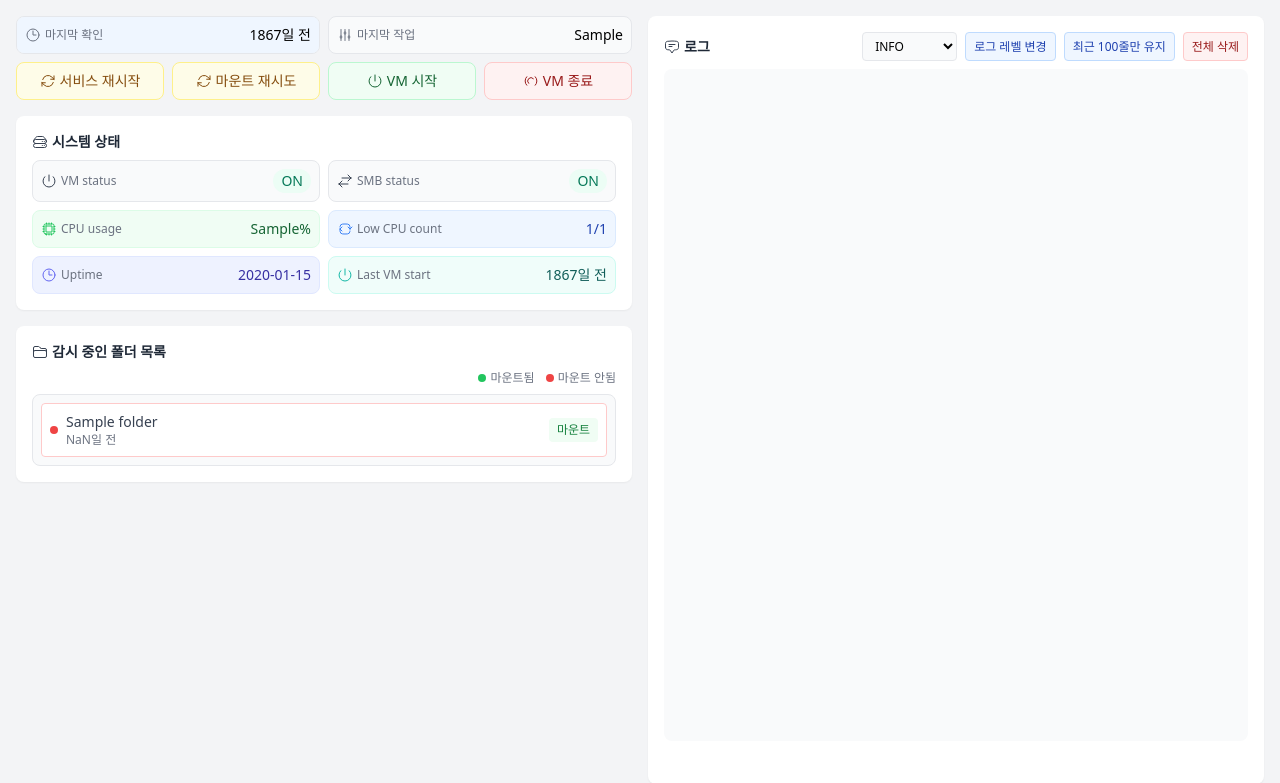
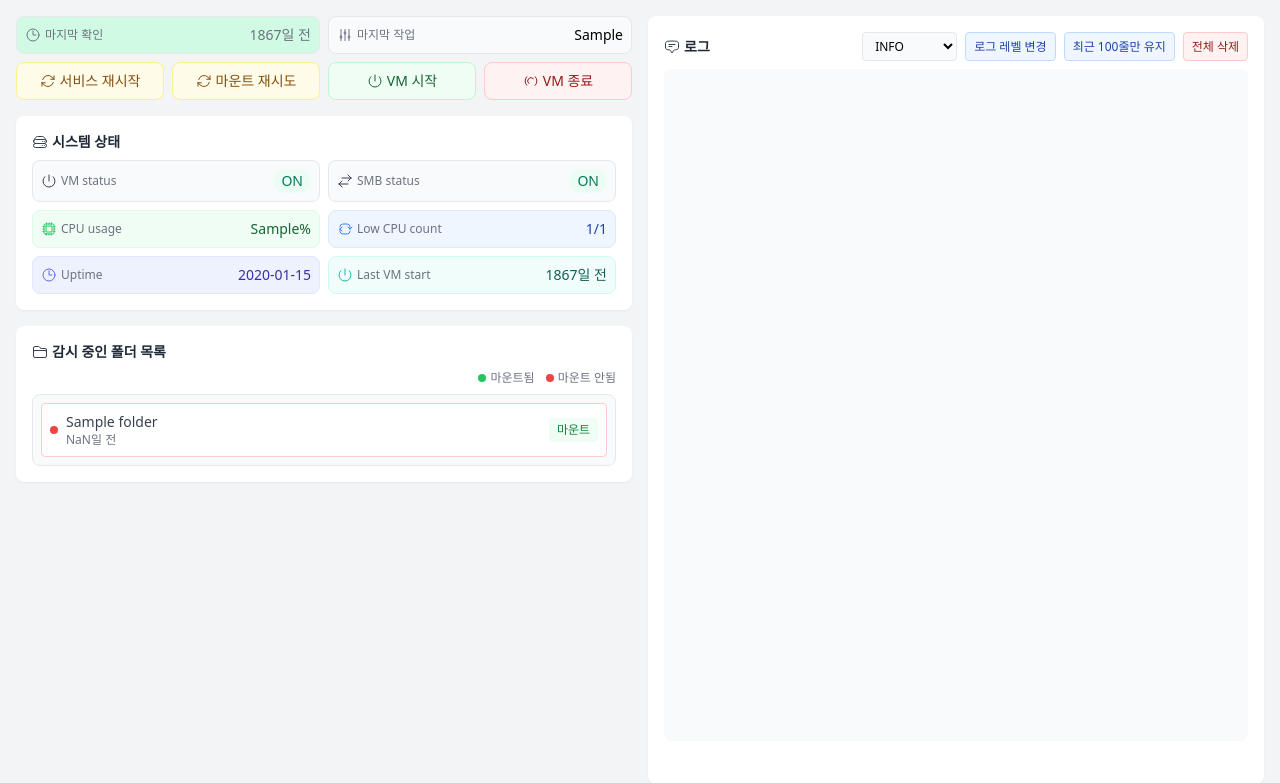
Before and after one commit to wooooooooooook/gshare-manager, a Flask app: template templates/index.html in a window 1280 px wide. Shown: the top 783 px of the page. Run offline with Flask 3, Linux system fonts and the light colour scheme; the template is opened without the code that fills it: most values are stand-ins (such as "Sample title", 1, 10 or a date in 2020); data that the repository does not hold is empty; parts of the project's set-up code (start-up, migrations or seed data) failed here and were passed over; some libraries are stand-ins or nearby versions.

Commit message:
Adjust progress bar update interval and styling
- Change progress bar update interval from 100ms to 1000ms
- Update progress bar color from blue to emerald
- Modify transition duration for smoother progress bar animation
- Add text color styling to last check time element

```diff
--- a/static/scripts.js
+++ b/static/scripts.js
@@ -92,7 +92,7 @@ window.onload = function () {
     });
 
     // 프로그레스 바 업데이트 시작
-    setInterval(updateProgressBar, 100);  // 100ms마다 업데이트
+    setInterval(updateProgressBar, 1000);  // 1000ms마다 업데이트
 
     // 1초마다 시간 표시 업데이트
     setInterval(function () {
--- a/templates/index.html
+++ b/templates/index.html
@@ -18,7 +18,7 @@
                 <div class="grid grid-cols-2 gap-2">
                     <div class="flex justify-between bg-gray-50 rounded-lg p-2 border border-gray-200 toggle-text relative overflow-hidden">
                         <div class="absolute inset-0 bg-gray-100">
-                            <div class="last-check-progress h-full bg-blue-50 transition-all duration-100" style="width: 0%"></div>
+                            <div class="last-check-progress h-full bg-emerald-100 transition-all duration-1000" style="width: 0%"></div>
                         </div>
                         <div class="flex items-center gap-1 relative">
                             <svg class="w-4 h-4 text-gray-500" xmlns="http://www.w3.org/2000/svg" fill="none"
@@ -28,7 +28,7 @@
                             </svg>
                             <span class="text-xs text-gray-500">마지막 확인</span>
                         </div>
-                        <div class="flex items-center gap-1 font-medium text-sm justify-end last-check-time relative">
+                        <div class="flex items-center gap-1 font-medium text-sm justify-end last-check-time relative text-gray-500">
                             <span class="text-right readable-time">{{state['last_check_time']}}</span>
                             <span class="hidden text-right time-string">{{state['last_check_time']}}</span>
                         </div>
```
